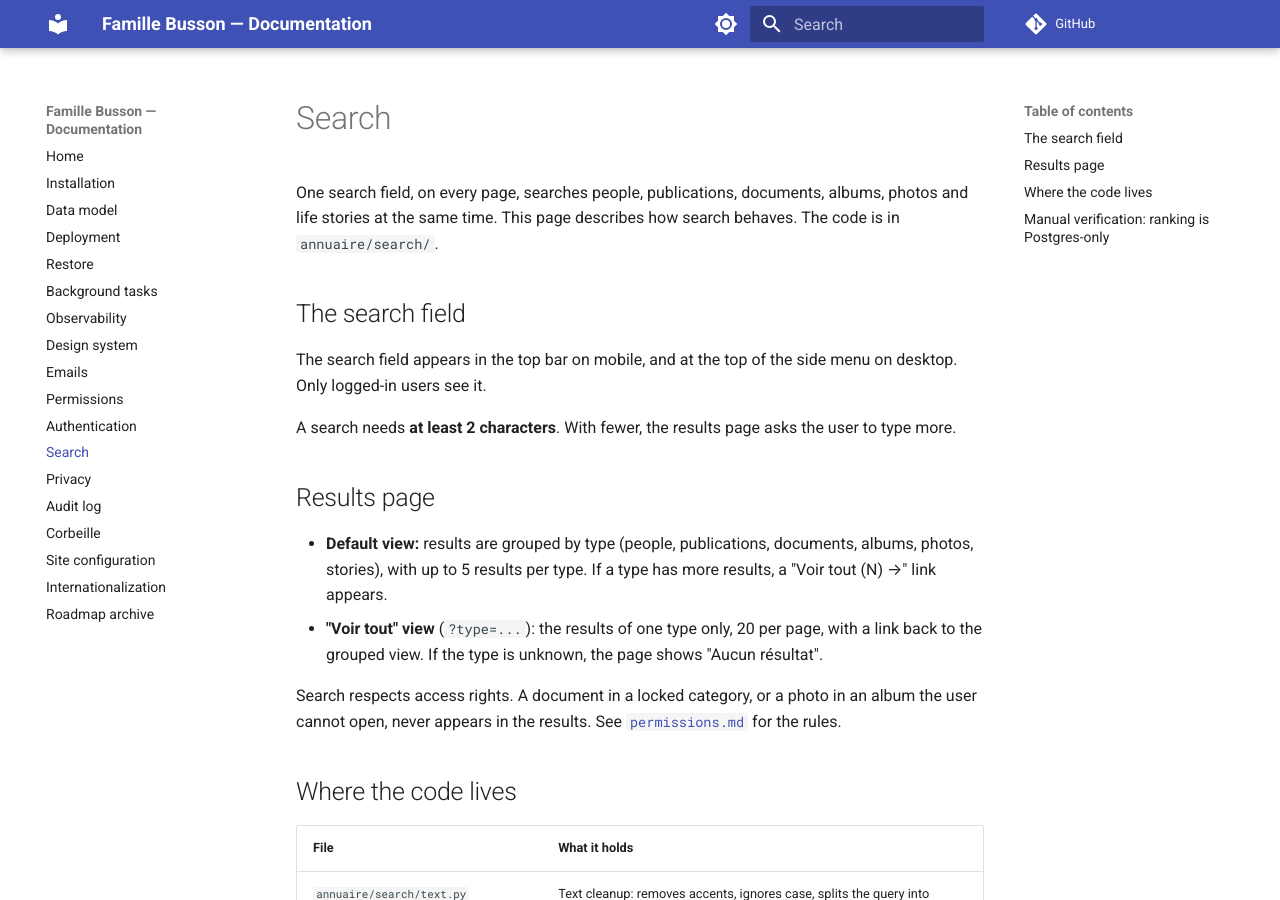
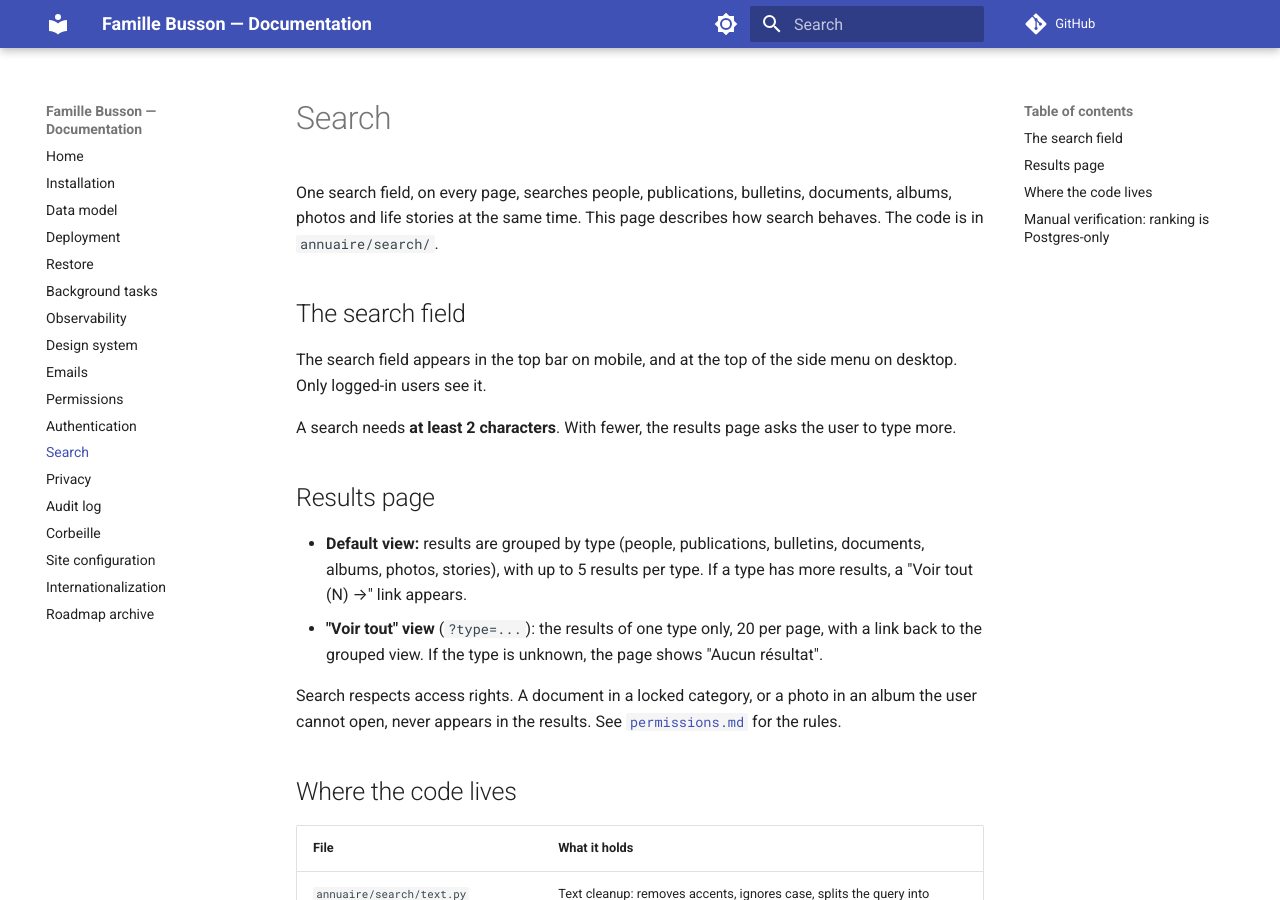
Before and after one commit to reboulip/famille-busson, an MkDocs documentation site: the page built from docs/search.md, in a window 1280 px wide and 900 px high. Built offline with MkDocs 1.6.1 and Material for MkDocs 9.7.7, drawn with Linux system fonts in a browser that asks for light colours; comment, search, counter and statistics services are not loaded.

Commit message:
docs: sync documentation for Phase 19 (19.1)
- permissions.md: document the new bulletin list/detail views (group-scoped,
  like albums) and the staff-only import upload/preview/apply/discard views.
- search.md: bulletins join the site-wide search's default and grouped views.

Co-Authored-By: Claude Sonnet 5 <noreply@anthropic.com>
Claude-Session: https://claude.ai/code/session_01LKqbc8GadcfevzdMoVzYcU

```diff
--- a/docs/search.md
+++ b/docs/search.md
@@ -1,8 +1,8 @@
 # Search
 
-One search field, on every page, searches people, publications, documents, albums,
-photos and life stories at the same time. This page describes how search behaves. The
-code is in `annuaire/search/`.
+One search field, on every page, searches people, publications, bulletins, documents,
+albums, photos and life stories at the same time. This page describes how search
+behaves. The code is in `annuaire/search/`.
 
 ## The search field
 
@@ -14,9 +14,9 @@ to type more.
 
 ## Results page
 
-- **Default view:** results are grouped by type (people, publications, documents,
-  albums, photos, stories), with up to 5 results per type. If a type has more results,
-  a "Voir tout (N) →" link appears.
+- **Default view:** results are grouped by type (people, publications, bulletins,
+  documents, albums, photos, stories), with up to 5 results per type. If a type has more
+  results, a "Voir tout (N) →" link appears.
 - **"Voir tout" view** (`?type=...`): the results of one type only, 20 per page, with a
   link back to the grouped view. If the type is unknown, the page shows "Aucun
   résultat".
```
Also changed, not shown: docs/permissions.md (+2 -0 lines).
